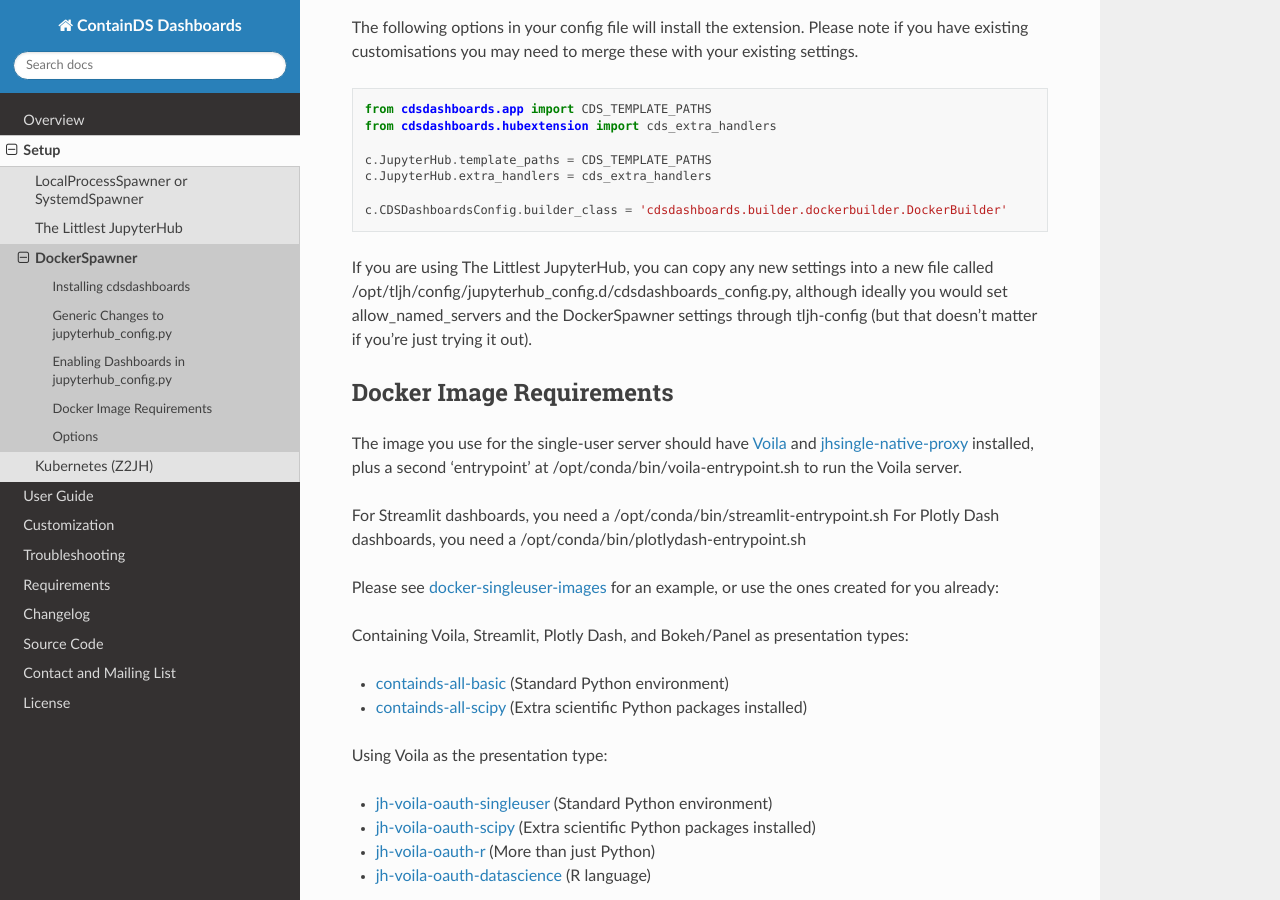
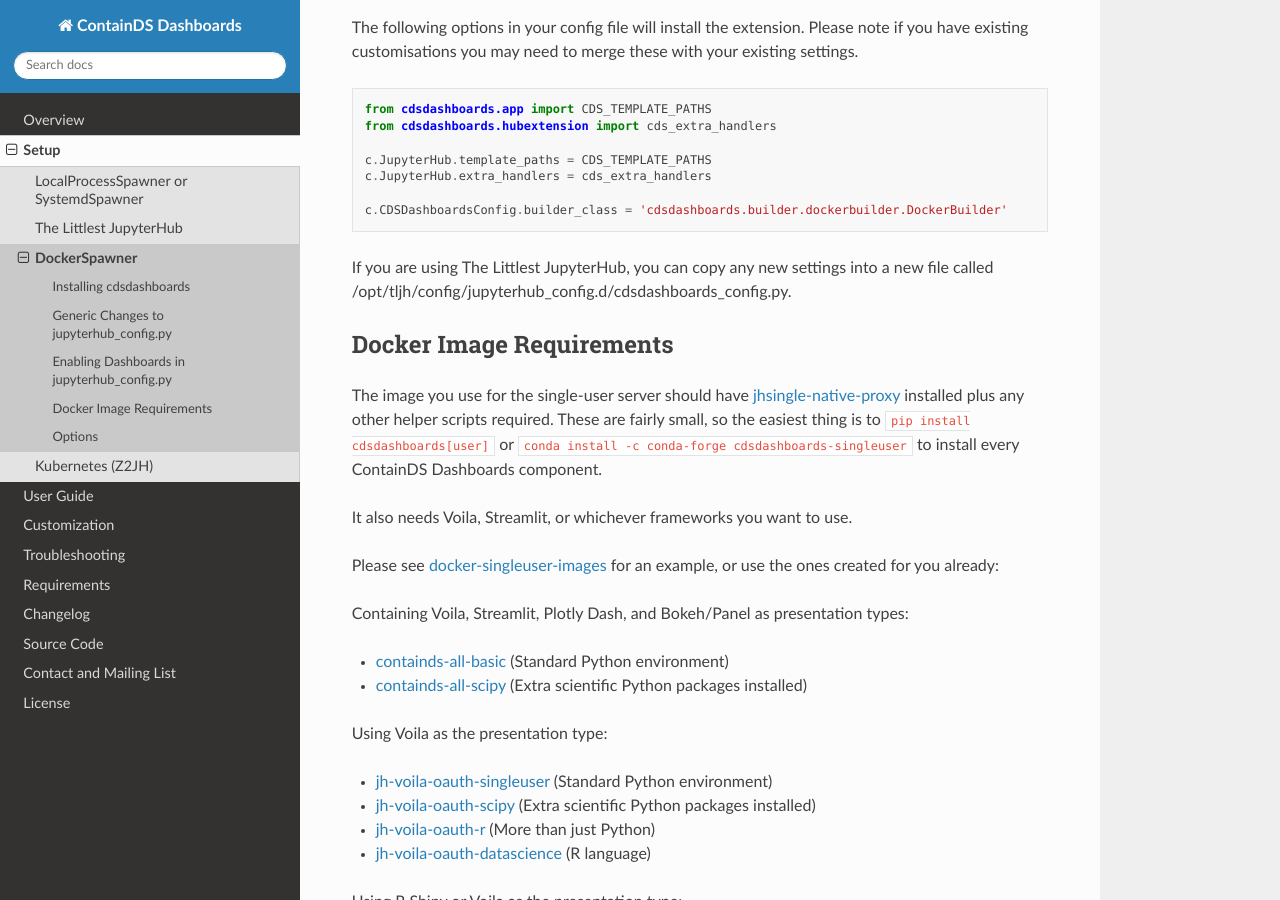
Before and after one commit to ideonate/cdsdashboards, a Sphinx documentation site: the page built from docs/chapters/setup/docker.rst, in a window 1280 px wide and 900 px high, scrolled down 1218 px. Built offline with Sphinx 7.4.7 and the Read the Docs theme 2.0.0, drawn with Linux system fonts in a browser that asks for light colours.

Commit message:
updates to dockerspawner docs

```diff
--- a/docs/chapters/setup/docker.rst
+++ b/docs/chapters/setup/docker.rst
@@ -67,20 +67,19 @@
 
 
 If you are using The Littlest JupyterHub, you can copy any new settings into a new file called
-/opt/tljh/config/jupyterhub_config.d/cdsdashboards_config.py, although ideally you would set allow_named_servers and the DockerSpawner settings
-through tljh-config (but that doesn't matter if you're just trying it out).
+/opt/tljh/config/jupyterhub_config.d/cdsdashboards_config.py.
 
 .. _docker_singleuser_image:
 
 Docker Image Requirements
 ~~~~~~~~~~~~~~~~~~~~~~~~~
 
-The image you use for the single-user server should have `Voila <https://voila.readthedocs.io/en/stable/>`__ and
-`jhsingle-native-proxy <https://github.com/ideonate/jhsingle-native-proxy>`__ installed, plus a second 'entrypoint' at
-/opt/conda/bin/voila-entrypoint.sh to run the Voila server.
+The image you use for the single-user server should have
+`jhsingle-native-proxy <https://github.com/ideonate/jhsingle-native-proxy>`__ installed plus any other helper scripts required. These
+are fairly small, so the easiest thing is to :code:`pip install cdsdashboards[user]` or :code:`conda install -c conda-forge cdsdashboards-singleuser`
+to install every ContainDS Dashboards component.
 
-For Streamlit dashboards, you need a /opt/conda/bin/streamlit-entrypoint.sh
-For Plotly Dash dashboards, you need a /opt/conda/bin/plotlydash-entrypoint.sh
+It also needs Voila, Streamlit, or whichever frameworks you want to use.
 
 Please see `docker-singleuser-images <https://github.com/ideonate/cdsdashboards/tree/master/docker-images/singleuser-example>`__ for an example,
 or use the ones created for you already:
```
Also changed, not shown: 1 other file.
